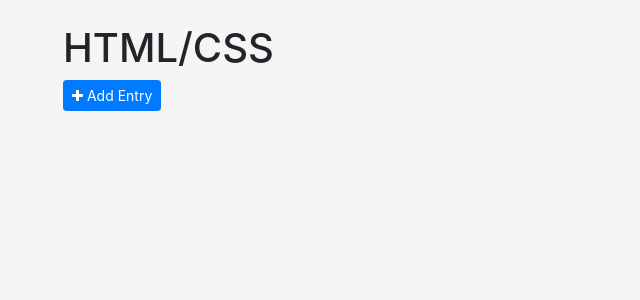
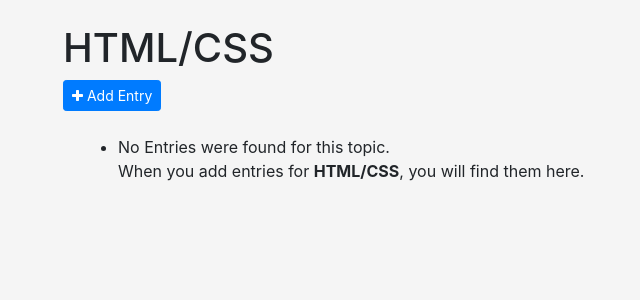
Before and after one commit to StevenSanie/learning_log, a Django app: page /topics/5/ in a window 1280 px wide. Shown: the part 120-420 px from the top of the page, without its empty margins (22-662 px from the left). Run offline with Django 4.2, Linux system fonts and the light colour scheme; a user stored in the database is signed in; data comes from the database, SQL or seed files in the repository; both versions use the stored data as it was after the commit; some libraries are stand-ins or nearby versions.

Commit message:
changed a few things to enhance UX

```diff
--- a/learning_logs/templates/learning_logs/index.html
+++ b/learning_logs/templates/learning_logs/index.html
@@ -17,6 +17,7 @@
 		</div>
 
 		{% else  %}
+		<h1>Welcome To Learning Logs!</h1>
 		<p>
 			Make your own Learning Log, and keep a list of the topics you're learning about.
 			Whenever you learn something new about a topic, make an entry summarizing what you've learned.
--- a/learning_logs/templates/learning_logs/topic-detail.html
+++ b/learning_logs/templates/learning_logs/topic-detail.html
@@ -10,12 +10,17 @@
 		<ul>
 			{% for entries in topic.entry_set.all %}
 				<li>
-					<h2>{{entries.entry_title}}</h2>
-					<p>{{entries.entry_text}}</p>
+					<h2>{{entries.entry_title|title}}</h2>
+					<p class="lead">{{entries.entry_text}}</p>
+					<p><small>{{entries.date_added|date:'d M y - h:i A'}}</small></p>
 
-					<p><small><a class="btn btn-sm btn-dark" href="{% url 'edit-entry' entries.id %}"><span class="fa fa-edit"></span></a> | <a class="btn btn-sm btn-dark" href="{% url 'delete-entry' entries.id %}"><span class="fa fa-trash"></span></a></small></p>
+					<p><small><a class="btn btn-sm btn-dark" href="{% url 'edit-entry' entries.id %}"><span class="fa fa-edit"></span> Edit</a> | <a class="btn btn-sm btn-dark" href="{% url 'delete-entry' entries.id %}"><span class="fa fa-trash"></span> Delete</a></small></p>
 					<hr>
 				</li>
+			{% empty %}
+			<li>No Entries were found for this topic. <br>
+				When you add entries for <strong>{{topic}}</strong>, you will find them here.
+			</li>
 			{% endfor %}
 		</ul>
 	</div>
```
Also changed, not shown: db.sqlite3.
